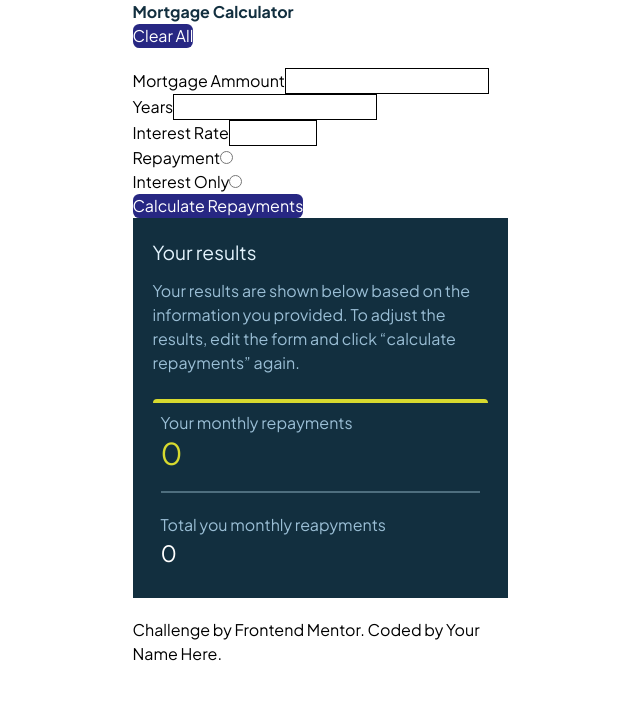
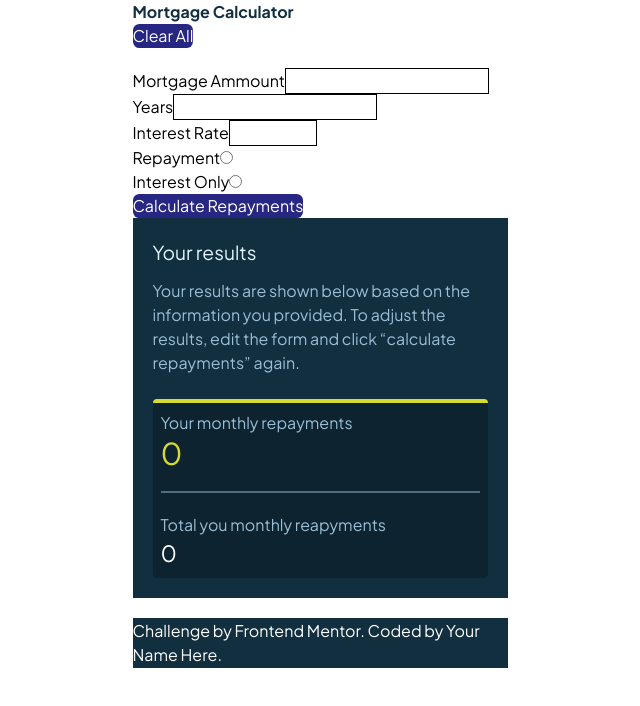
Before and after one commit to Humber70/mortgage-repayment-calculator, a React (Vite) app: page / in a window 1280 px wide. Shown: the top 706 px of the page, without its empty margins (320-960 px from the left). Built offline with nearby package versions, Linux system fonts and the light colour scheme.

Commit message:
fix: add missing footer styles and correct slate-1000 color definition in CSS

```diff
--- a/src/index.css
+++ b/src/index.css
@@ -19,6 +19,7 @@
   --slate-500: hsl(200, 26%, 54%);
   --slate-700: hsl(200, 24%, 40%);
   --slate-900: hsl(202, 55%, 16%);
+  --slate-1000: hsl(202, 56%, 12%, 1);
 
   /* Typography */
   --font-name: 'Plus Jakarta Sans';
@@ -53,3 +54,15 @@ button {
   z-index: 1;
   background-color: red;
 }
+
+footer {
+  bottom: 0;
+  left: 0;
+  right: 0;
+  height: 50px;
+  background-color: var(--slate-900);
+  color: var(--white);
+  display: flex;
+  justify-content: center;
+  align-items: center;
+}
```
